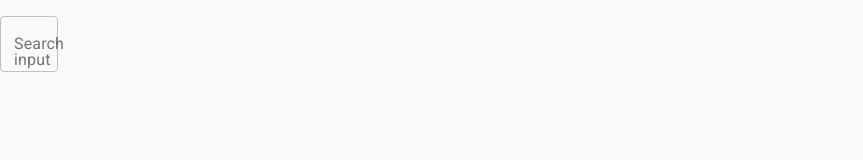
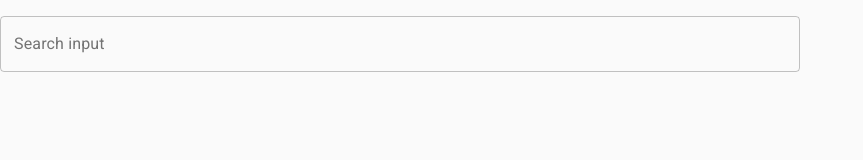
Before and after one commit to yhoseffe/weather, a Next.js app: page / in a window 1280 px wide. Shown: the top 160 px of the page, without its empty margins (0-863 px from the left). Built offline with nearby package versions, Linux system fonts and the light colour scheme.

Commit message:
Update box with attributes

```diff
--- a/pages/index.tsx
+++ b/pages/index.tsx
@@ -11,9 +11,7 @@ import Autocomplete from '@material-ui/lab/Autocomplete';
 function FreeSolo() {
   return (
     <div style={{
-        width: 800,
-        display: "flex",
-        alignItems: "center",
+        width: 800
      }}>
       {/* <Autocomplete
         id="free-solo-demo"
```
